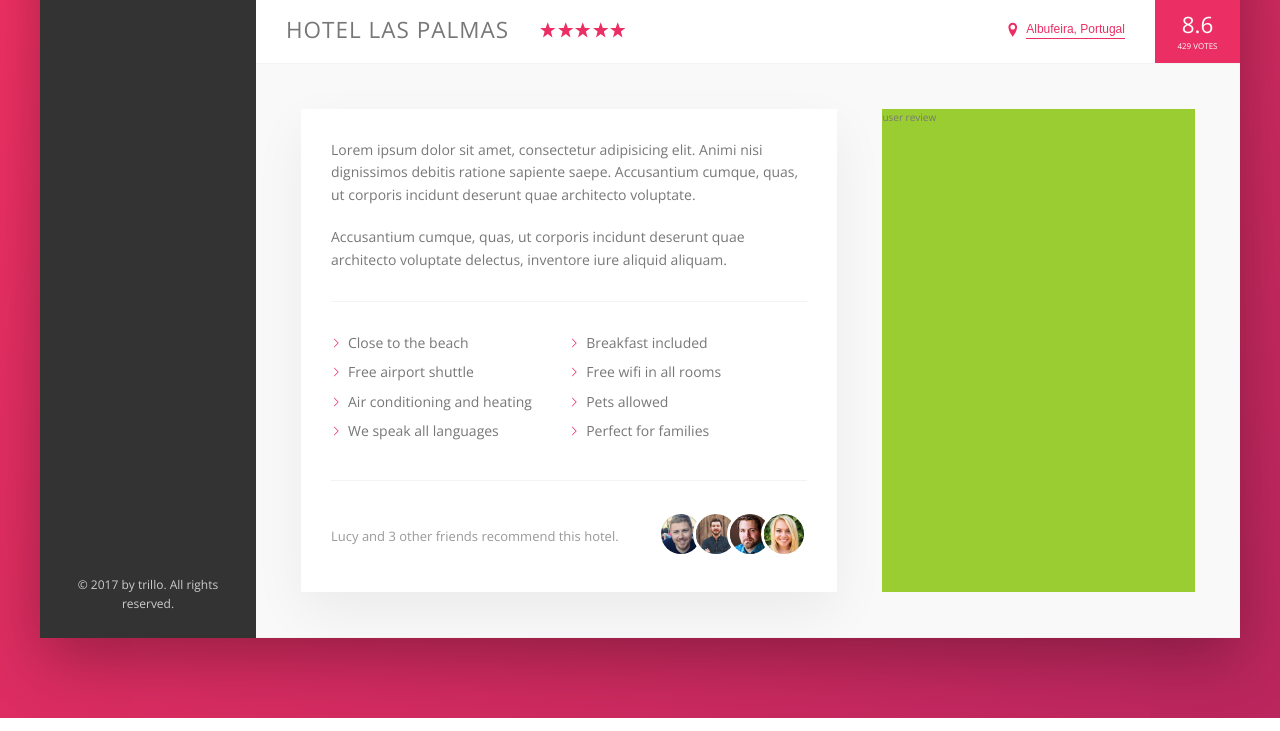
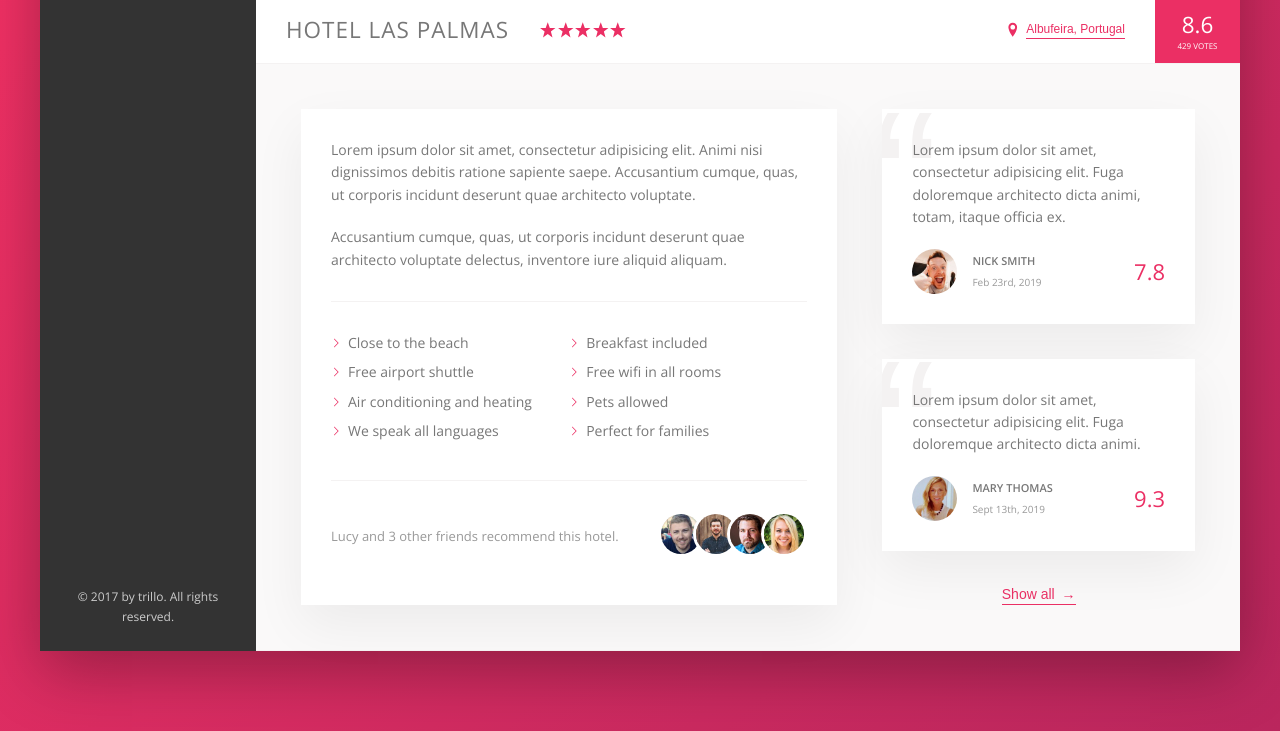
Before and after one commit to maitandat1507/hotel_theme_flex, a website: page index.html in a window 1280 px wide. Shown: the part 538-1269 px from the top of the page. Drawn offline with nearby package versions, Linux system fonts and the light colour scheme.

Commit message:
User reviews

```diff
--- a/index.html
+++ b/index.html
@@ -165,7 +165,34 @@
                         </div>
 
                         <div class="user-reviews">
-                            user review
+                            <figure class="review">
+                                <blockquote class="review__text">
+                                    Lorem ipsum dolor sit amet, consectetur adipisicing elit. Fuga doloremque architecto dicta animi, totam, itaque officia ex.
+                                </blockquote>
+                                <figcaption class="review__user">
+                                    <img src="img/user-1.jpg" alt="User 1" class="review__photo">
+                                    <div class="review__user-box">
+                                        <p class="review__user-name">Nick Smith</p>
+                                        <p class="review__user-date">Feb 23rd, 2019</p>
+                                    </div>
+                                    <div class="review__rating">7.8</div>
+                                </figcaption>
+                            </figure>
+                            <figure class="review">
+                                <blockquote class="review__text">
+                                    Lorem ipsum dolor sit amet, consectetur adipisicing elit. Fuga doloremque architecto dicta animi.
+                                </blockquote>
+                                <figcaption class="review__user">
+                                    <img src="img/user-2.jpg" alt="User 1" class="review__photo">
+                                    <div class="review__user-box">
+                                        <p class="review__user-name">Mary Thomas</p>
+                                        <p class="review__user-date">Sept 13th, 2019</p>
+                                    </div>
+                                    <div class="review__rating">9.3</div>
+                                </figcaption>
+                            </figure>
+
+                            <button class="btn-inline">Show all <span>&rarr;</span></button>
                         </div>
                     </div>
                 </main>
--- a/sass/_components.scss
+++ b/sass/_components.scss
@@ -291,8 +291,17 @@
     cursor: pointer;
     transition: all .2s;
 
+    & span {
+        margin-left: 3px;
+        transition: margin-left .2s;
+    }
+
     &:hover {
         color: var(--dark-grey-dark-1);
+
+        span {
+            margin-left: 8px;
+        }
     }
 
     &:focus {
@@ -393,3 +402,68 @@
         }
     }
 }
+
+
+
+//////////////////////////////////////
+// REVIEWS
+.review {
+    background-color: #fff;
+    box-shadow: var(--shadow-light);
+    padding: 3rem;
+    margin-bottom: 3.5rem;
+    position: relative;
+    overflow: hidden;
+
+    &__text {
+        margin-bottom: 2rem;
+        z-index: 10;
+        position: relative;
+    }
+
+    &__user {
+        display: flex;
+        align-items: center;
+    }
+
+    &__photo {
+        height: 4.5rem;
+        width: 4.5rem;
+        border-radius: 50%;
+        margin-right: 1.5rem;
+    }
+
+    &__user-box {
+        margin-right: auto;
+    }
+
+    &__user-name {
+        font-size: 1.1rem;
+        font-weight: 600;
+        text-transform: uppercase;
+        margin-bottom: .4rem;
+    }
+
+    &__user-date {
+        font-size: 1rem;
+        color: var(--color-grey-dark-3);
+    }
+
+    &__rating {
+        color: var(--color-primary);
+        font-size: 2.2rem;
+        font-weight: 300;
+    }
+
+    &::before {
+        content: '\201C';
+        position: absolute;
+        top: -2.75rem;
+        left: -1rem;
+        line-height: 1;
+        font-size: 20rem;
+        color: var(--color-grey-light-2);
+        font-family: sans-serif;
+        z-index: 1;
+    }
+}
--- a/sass/_layout.scss
+++ b/sass/_layout.scss
@@ -39,6 +39,7 @@
 }
 
 .detail {
+    font-size: 1.4rem;
     display: flex;
     padding: 4.5rem;
     background-color: var(--color-grey-light-1);
@@ -46,7 +47,6 @@
 }
 
 .description {
-    font-size: 1.4rem;
     background-color: #fff;
     box-shadow: var(--shadow-light);
     padding: 3rem;
@@ -55,6 +55,9 @@
 }
 
 .user-reviews {
-    background-color: yellowgreen;
     flex: 1;
+
+    display: flex;
+    flex-direction: column;
+    align-items: center;
 }
```
Also changed, not shown: css/style.css.
